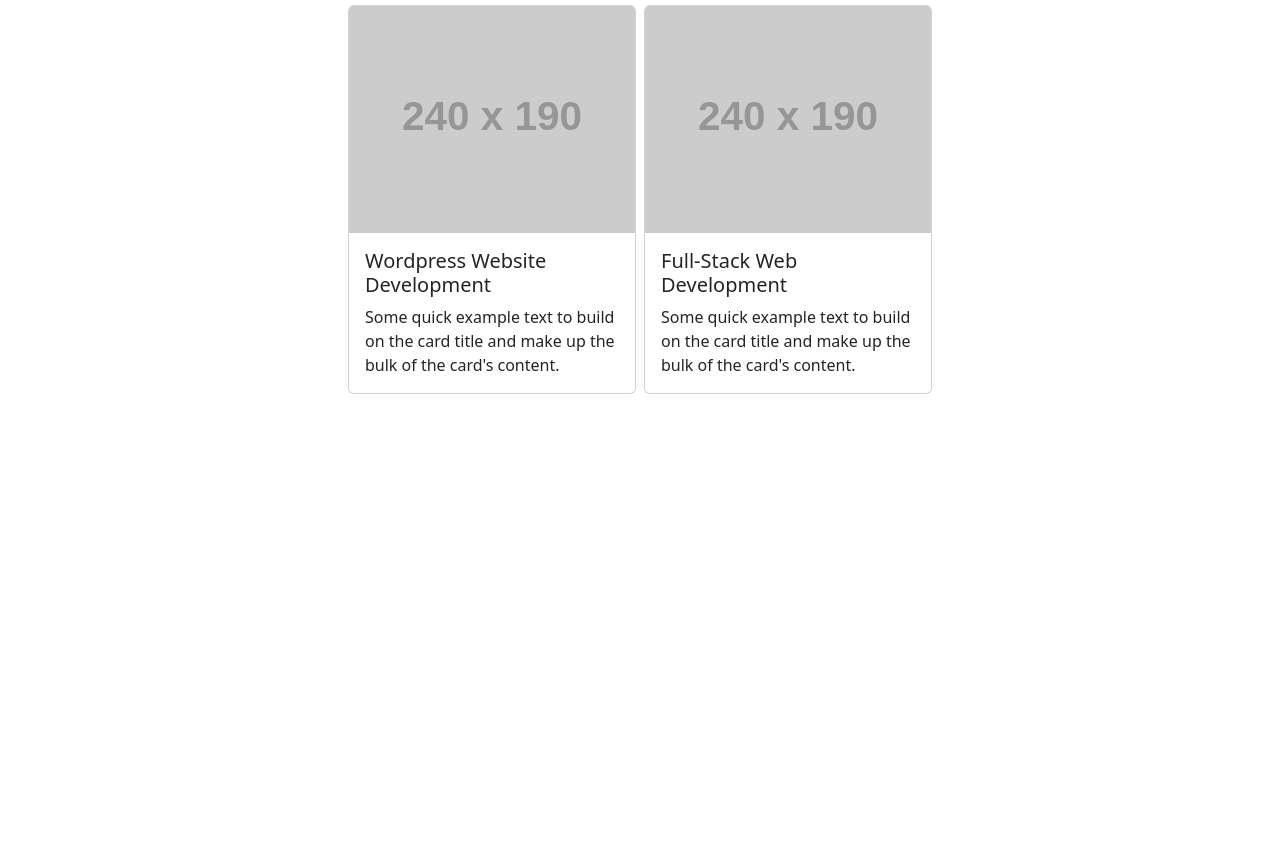
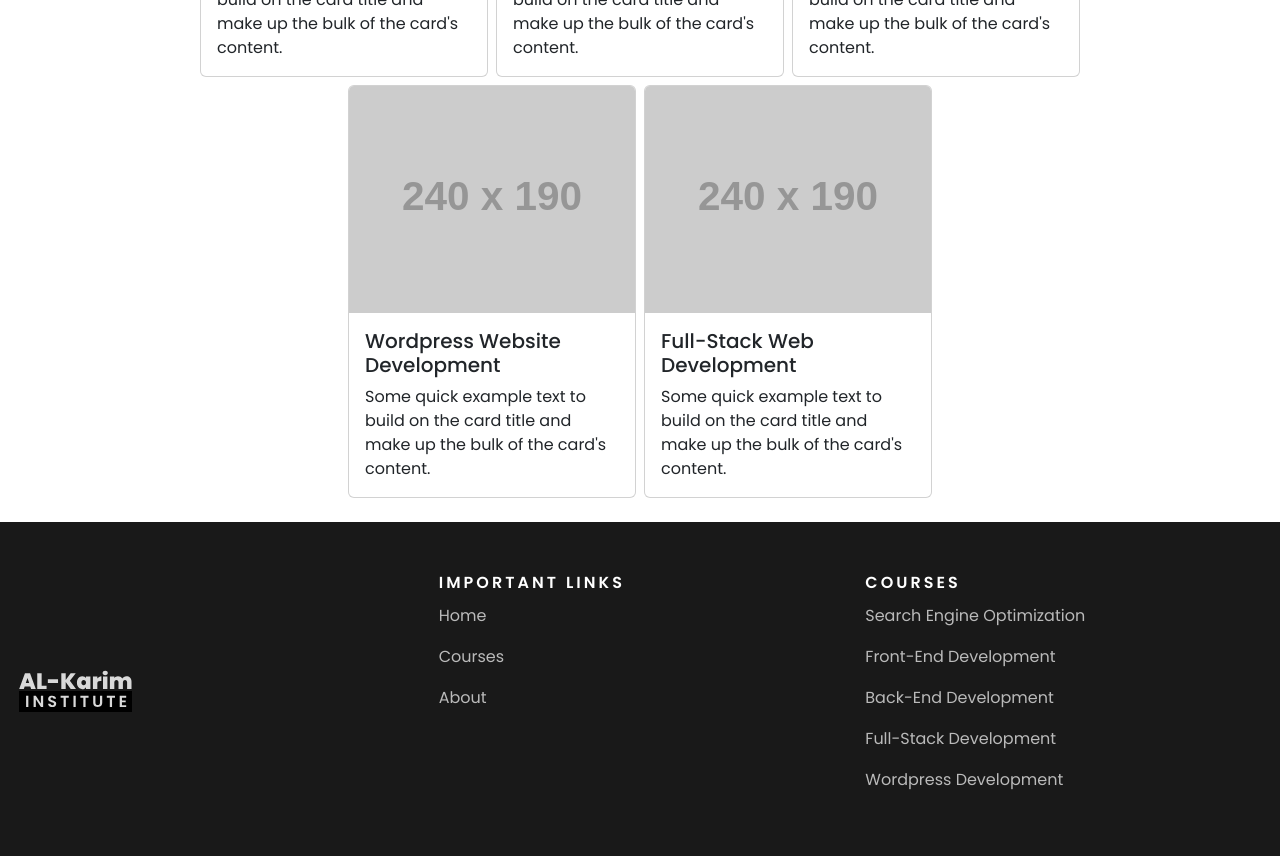
Before and after one commit to Codewith-ARK/al-karim, a plain HTML site: page index.html in a window 1280 px wide. Shown: the part 1372-2228 px from the top of the page. Before the commit the page ends 1766 px from the top, so only its background shows below. Drawn offline with nearby package versions, Linux system fonts and the light colour scheme; placeholder pictures from the web are drawn by us.

Commit message:
✔ completed landing page

```diff
--- a/index.html
+++ b/index.html
@@ -41,7 +41,7 @@
         >
           <span class="navbar-toggler-icon"></span>
         </button>
-        <div class="collapse navbar-collapse" id="navbarNav">
+        <div class="collapse navbar-collapse justify-content-end" id="navbarNav">
           <ul class="navbar-nav">
             <li class="nav-item">
               <a class="nav-link active" aria-current="page" href="#">Home</a>
@@ -60,13 +60,13 @@
       <div class="bg-container">
         <img src="assets/bg.png" alt="background image" />
       </div>
-      <div class="container d-flex flex-column">
-        <div class="p-2 d-flex justify-content-between">
+      <div class="container py-4 d-flex flex-column">
+        <div class="my-4 d-flex justify-content-between">
           <h2>Available Courses</h2>
           <a href="pages/course.html"><div class="btn btn-outline-dark">View All</div></a>
         </div>
-        <div class="d-flex flex-row flex-wrap gap-2 justify-content-center">
-          <div class="card" style="width: 18rem">
+        <div class="d-flex flex-row flex-wrap gap-2 justify-content-center ">
+          <div class="card">
             <img class="card-img-top" src="https://placehold.co/240x190" alt="Card image cap" />
             <div class="card-body">
               <h5 class="card-title">SEO</h5>
@@ -76,7 +76,7 @@
               </p>
             </div>
           </div>
-          <div class="card" style="width: 18rem">
+          <div class="card">
             <img class="card-img-top" src="https://placehold.co/240x190" alt="Card image cap" />
             <div class="card-body">
               <h5 class="card-title">Front-End Development</h5>
@@ -86,7 +86,7 @@
               </p>
             </div>
           </div>
-          <div class="card" style="width: 18rem">
+          <div class="card">
             <img class="card-img-top" src="https://placehold.co/240x190" alt="Card image cap" />
             <div class="card-body">
               <h5 class="card-title">Back-end Development</h5>
@@ -96,7 +96,7 @@
               </p>
             </div>
           </div>
-          <div class="card" style="width: 18rem">
+          <div class="card">
             <img class="card-img-top" src="https://placehold.co/240x190" alt="Card image cap" />
             <div class="card-body">
               <h5 class="card-title">Wordpress Website Development</h5>
@@ -106,7 +106,7 @@
               </p>
             </div>
           </div>
-          <div class="card" style="width: 18rem">
+          <div class="card">
             <img class="card-img-top" src="https://placehold.co/240x190" alt="Card image cap" />
             <div class="card-body">
               <h5 class="card-title">Full-Stack Web Development</h5>
@@ -119,8 +119,45 @@
         </div>
       </div>
     </main>
-    <footer></footer>
 
+    <footer class="row m-0 py-5">
+      <div class="col-md-4 d-flex justify-content-start align-items-center">
+        <img class="img-fluid" src="assets/brand-logo-(dark).svg" alt="brand logo">
+      </div>
+
+      <div class="col-md-4 ">
+        <h3>Important Links</h3>
+        <a href="#">
+          <p>Home</p>
+        </a>
+        <a href="#">
+          <p>Courses</p>
+        </a>
+        <a href="#">
+          <p>About</p>
+        </a>
+      </div>
+
+      <!-- Column 3 - On larger screens, it takes up 4 out of 12 columns -->
+      <div class="col-md-4">
+        <h3>Courses</h3>
+        <a href="#">
+          <p>Search Engine Optimization</p>
+        </a>
+        <a href="#">
+          <p>Front-End Development</p>
+        </a>
+        <a href="#">
+          <p>Back-end Development</p>
+        </a>
+        <a href="#">
+          <p>Full-Stack Development</p>
+        </a>
+        <a href="#">
+          <p>Wordpress Development</p>
+        </a>
+      </div>
+    </footer>
     <script src="scripts/index.js"></script>
   </body>
 </html>
--- a/stylesheets/global__style.css
+++ b/stylesheets/global__style.css
@@ -1,4 +1,57 @@
-.bg-container img{
+@import url("https://fonts.googleapis.com/css2?family=Poppins:wght@400;500;600;700&display=swap");
+
+* {
+  margin: 0;
+  padding: 0;
+}
+nav a {
+  color: #000;
+  font-family: Poppins;
+  font-size: 12px;
+  font-style: normal;
+  font-weight: 700 !important;
+  line-height: normal;
+  letter-spacing: 2px;
+  text-transform: uppercase;
+}
+body {
+  font-family: "Poppins", sans-serif;
+}
+.bg-container img {
   z-index: -1;
   width: 100%;
 }
+.card {
+  width: 18rem;
+}
+footer {
+  background: rgba(0, 0, 0, 0.9);
+  margin: 0;
+}
+footer h3 {
+  color: #FFF;
+  font-family: Poppins;
+  font-size: 16px;
+  font-style: normal;
+  font-weight: 600;
+  line-height: normal;
+  letter-spacing: 3.04px;
+  text-transform: uppercase;
+}
+footer a {
+  color: #BABABA;
+  font-family: Poppins;
+  font-size: 16px;
+  font-style: normal;
+  font-weight: 400;
+  line-height: normal;
+  text-transform: capitalize;
+  text-decoration: none;
+  transition: color 0.3s;
+}
+/* Add this CSS rule in your stylesheet or in a <style> tag in your HTML */
+@media (max-width: 576px) {
+  .card {
+    width: 100%;
+  }
+}
```
Also changed, not shown: scripts/courses.js (added, +11 -0 lines), assets/brand-logo-(dark).svg (added).
